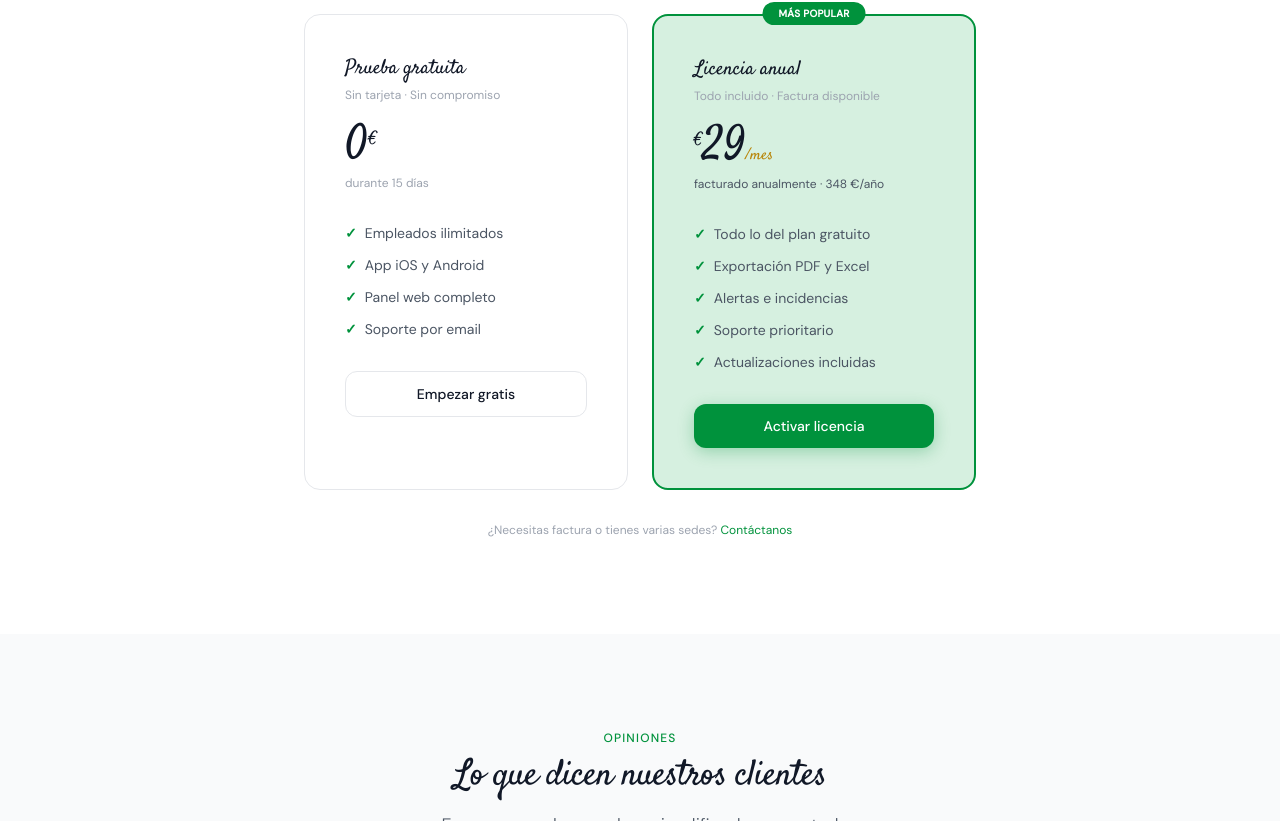
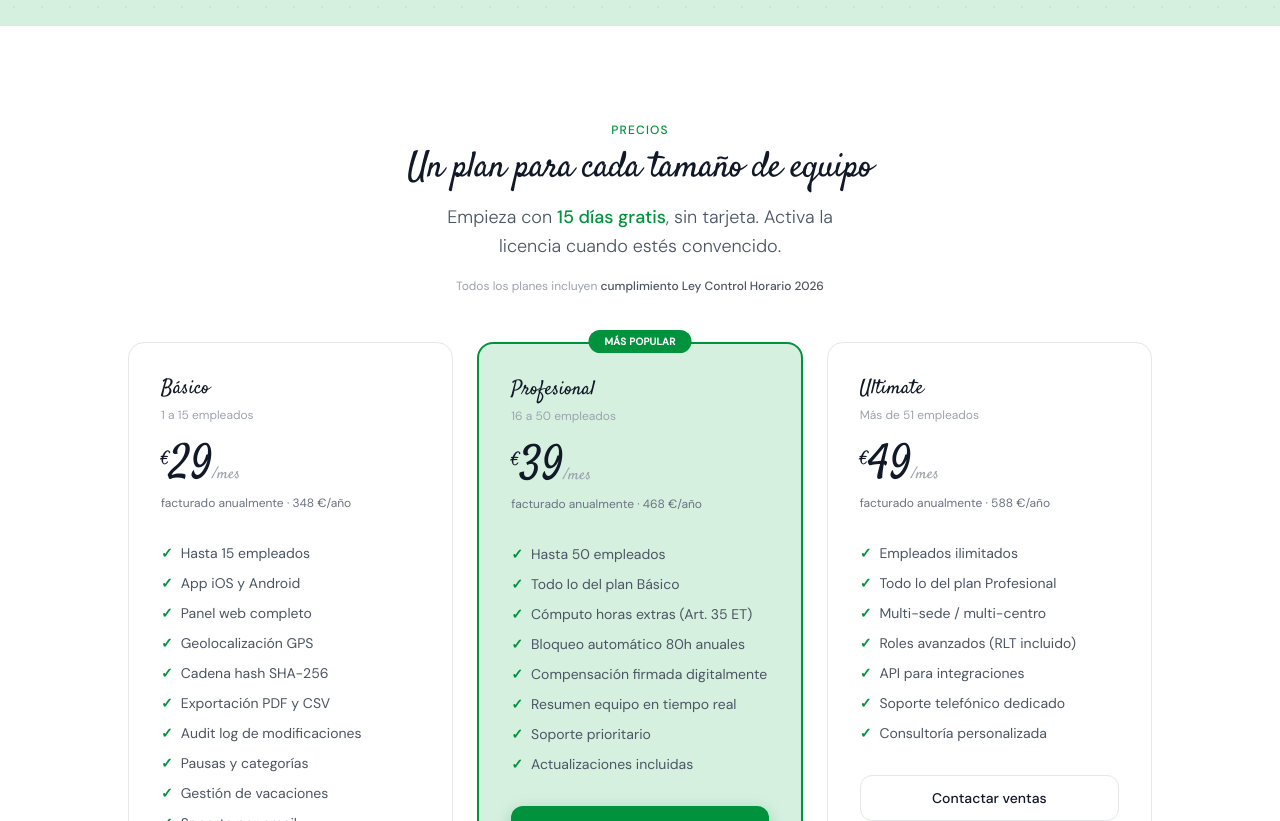
Before and after one commit to Ajmd81/fichajelaboral-landing, a React (Vite) app: page / in a window 1280 px wide. Shown: the part 3299-4120 px from the top of the page. Built offline with nearby package versions, Linux system fonts and the light colour scheme; no server answers.

Commit message:
feat(landing): tres planes (29/39/49€) y features Ley Control Horario 2026

```diff
--- a/src/pages/LandingPage.tsx
+++ b/src/pages/LandingPage.tsx
@@ -171,12 +171,15 @@ export function LandingPage() {
           </div>
 
           {[
-            { icon: '📱', color: 'bg-blue-50', title: 'App móvil nativa',       desc: 'iOS y Android. Un toque para fichar. La app solicita la ubicación en el momento del fichaje — sin ubicación, no hay fichaje.' },
-            { icon: '⏱️', color: 'bg-green-light', title: 'Panel en tiempo real', desc: 'Ve en directo quién está trabajando, desde dónde fichó, quién ha llegado tarde y quién aún no ha registrado entrada.' },
-            { icon: '📊', color: 'bg-blue-50', title: 'Informes exportables',    desc: 'Exporta horas y ubicaciones de cada empleado en PDF o Excel para RRHH, nóminas o auditorías laborales.' },
-            { icon: '👥', color: 'bg-green-light', title: 'Multi-empleado',       desc: 'Gestiona equipos de cualquier tamaño. Roles diferenciados: administrador, responsable y empleado.' },
-            { icon: '🔔', color: 'bg-red-50',  title: 'Alertas de incidencia',   desc: 'Notificaciones automáticas cuando un empleado llega tarde, supera horas o no cierra su jornada.' },
-            { icon: '🔒', color: 'bg-blue-50', title: 'Multi-empresa seguro',    desc: 'Cada empresa tiene su propio espacio aislado. Tus datos son solo tuyos, cifrados y en Europa.' },
+            { icon: '📱', color: 'bg-blue-50',    title: 'App móvil nativa',          desc: 'iOS y Android. Un toque para fichar. La app solicita la ubicación en el momento del fichaje — sin ubicación, no hay fichaje.' },
+            { icon: '⏱️', color: 'bg-green-light', title: 'Panel en tiempo real',     desc: 'Ve en directo quién está trabajando, desde dónde fichó, quién ha llegado tarde y quién aún no ha registrado entrada.' },
+            { icon: '🔐', color: 'bg-blue-50',    title: 'Sellado hash inmutable',    desc: 'Cada fichaje se encadena con un hash SHA-256. Las manipulaciones directas en la base de datos son detectables — preparado para inspección.' },
+            { icon: '📜', color: 'bg-red-50',     title: 'Audit log de modificaciones', desc: 'Toda corrección de fichaje exige motivo y queda registrada con autor, fecha y hash. Cumple Ley Control Horario 2026.' },
+            { icon: '☕', color: 'bg-green-light', title: 'Pausas y categorías',      desc: 'Registra descansos, comidas e interrupciones. Categoriza cada fichaje: jornada, desplazamiento, visita comercial o formación.' },
+            { icon: '📊', color: 'bg-blue-50',    title: 'Informes exportables',     desc: 'Exporta PDF oficial conforme Art. 34.9 ET o CSV para nóminas. Cabecera, datos, horas, ubicaciones y hashes — listo para inspección.' },
+            { icon: '🏖️', color: 'bg-green-light', title: 'Vacaciones integradas',    desc: 'Los empleados solicitan desde la app. El admin aprueba o rechaza con motivo. Los días aprobados bloquean fichajes automáticamente.' },
+            { icon: '💰', color: 'bg-blue-50',    title: 'Extras con firma digital',  desc: 'El cómputo automático separa diurnas y nocturnas. El empleado firma cómo se compensan: en nómina o con descanso.' },
+            { icon: '🔒', color: 'bg-green-light', title: 'Multi-empresa seguro',    desc: 'Cada empresa tiene su propio espacio aislado. Tus datos son solo tuyos, cifrados y en Europa.' },
           ].map(({ icon, color, title, desc }) => (
             <div key={title}
               className="border border-gray-200 rounded-2xl p-8 hover:border-green-primary
@@ -214,21 +217,41 @@ export function LandingPage() {
       </section>
 
       {/* ── PRICING ── */}
-      <section id="pricing" className="py-24 px-8 max-w-5xl mx-auto text-center">
+      <section id="pricing" className="py-24 px-8 max-w-6xl mx-auto text-center">
         <p className="section-tag mb-2">Precios</p>
-        <h2 className="section-title mb-3">Un precio justo, sin sorpresas</h2>
-        <p className="section-sub mb-14 max-w-md mx-auto">Empieza gratis. Activa la licencia cuando estés convencido.</p>
-        <div className="grid grid-cols-1 md:grid-cols-2 gap-6 max-w-2xl mx-auto">
-          {/* Free */}
-          <div className="border border-gray-200 rounded-2xl p-10 text-left hover:-translate-y-1 hover:shadow-md transition-all duration-200">
-            <h3 className="font-display text-xl text-gray-900 mb-1">Prueba gratuita</h3>
-            <p className="text-xs text-gray-400 mb-5">Sin tarjeta · Sin compromiso</p>
-            <p className="font-display text-5xl text-gray-900 leading-none mb-1">0<sup className="text-2xl">€</sup></p>
-            <p className="text-xs text-gray-400 mb-8">durante 15 días</p>
-            <ul className="space-y-3 mb-8">
-              {['Empleados ilimitados','App iOS y Android','Panel web completo','Soporte por email'].map(f => (
-                <li key={f} className="text-sm text-gray-600 flex items-center gap-2">
-                  <span className="text-green-primary font-bold">✓</span> {f}
+        <h2 className="section-title mb-3">Un plan para cada tamaño de equipo</h2>
+        <p className="section-sub mb-4 max-w-md mx-auto">
+          Empieza con <strong className="text-green-primary font-medium">15 días gratis</strong>, sin tarjeta. Activa la licencia cuando estés convencido.
+        </p>
+        <p className="text-xs text-gray-400 mb-12">Todos los planes incluyen <strong className="text-gray-600 font-medium">cumplimiento Ley Control Horario 2026</strong></p>
+
+        <div className="grid grid-cols-1 md:grid-cols-3 gap-6 max-w-5xl mx-auto">
+
+          {/* ── Básico ── */}
+          <div className="border border-gray-200 rounded-2xl p-8 text-left hover:-translate-y-1 hover:shadow-md transition-all duration-200 bg-white">
+            <h3 className="font-display text-xl text-gray-900 mb-1">Básico</h3>
+            <p className="text-xs text-gray-400 mb-5">1 a 15 empleados</p>
+            <p className="font-display text-5xl text-gray-900 leading-none mb-1">
+              <sup className="text-2xl">€</sup>29
+              <span className="text-base font-normal text-gray-400">/mes</span>
+            </p>
+            <p className="text-xs text-gray-500 mb-8">facturado anualmente · 348 €/año</p>
+            <ul className="space-y-2.5 mb-8 text-sm text-gray-600">
+              {[
+                'Hasta 15 empleados',
+                'App iOS y Android',
+                'Panel web completo',
+                'Geolocalización GPS',
+                'Cadena hash SHA-256',
+                'Exportación PDF y CSV',
+                'Audit log de modificaciones',
+                'Pausas y categorías',
+                'Gestión de vacaciones',
+                'Soporte por email',
+              ].map(f => (
+                <li key={f} className="flex items-start gap-2">
+                  <span className="text-green-primary font-bold flex-shrink-0">✓</span>
+                  <span>{f}</span>
                 </li>
               ))}
             </ul>
@@ -239,25 +262,35 @@ export function LandingPage() {
             </Link>
           </div>
 
-          {/* Pro */}
-          <div className="relative border-2 border-green-primary rounded-2xl p-10 text-left
+          {/* ── Profesional (destacado) ── */}
+          <div className="relative border-2 border-green-primary rounded-2xl p-8 text-left
                           bg-green-hero hover:-translate-y-1 hover:shadow-md transition-all duration-200">
             <span className="absolute -top-3.5 left-1/2 -translate-x-1/2
-                             bg-green-primary text-white text-[10px] font-bold
-                             px-4 py-1 rounded-full uppercase tracking-wide whitespace-nowrap">
+                            bg-green-primary text-white text-[10px] font-bold
+                            px-4 py-1 rounded-full uppercase tracking-wide whitespace-nowrap">
               Más popular
             </span>
-            <h3 className="font-display text-xl text-gray-900 mb-1">Licencia anual</h3>
-            <p className="text-xs text-gray-400 mb-5">Todo incluido · Factura disponible</p>
+            <h3 className="font-display text-xl text-gray-900 mb-1">Profesional</h3>
+            <p className="text-xs text-gray-400 mb-5">16 a 50 empleados</p>
             <p className="font-display text-5xl text-gray-900 leading-none mb-1">
-              <sup className="text-2xl">€</sup>29
-              <span className="text-base font-normal text-[#B8860B]">/mes</span>
+              <sup className="text-2xl">€</sup>39
+              <span className="text-base font-normal text-gray-400">/mes</span>
             </p>
-            <p className="text-xs text-gray-600 mb-8">facturado anualmente · 348 €/año</p>
-            <ul className="space-y-3 mb-8">
-              {['Todo lo del plan gratuito','Exportación PDF y Excel','Alertas e incidencias','Soporte prioritario','Actualizaciones incluidas'].map(f => (
-                <li key={f} className="text-sm text-gray-600 flex items-center gap-2">
-                  <span className="text-green-primary font-bold">✓</span> {f}
+            <p className="text-xs text-gray-500 mb-8">facturado anualmente · 468 €/año</p>
+            <ul className="space-y-2.5 mb-8 text-sm text-gray-600">
+              {[
+                'Hasta 50 empleados',
+                'Todo lo del plan Básico',
+                'Cómputo horas extras (Art. 35 ET)',
+                'Bloqueo automático 80h anuales',
+                'Compensación firmada digitalmente',
+                'Resumen equipo en tiempo real',
+                'Soporte prioritario',
+                'Actualizaciones incluidas',
+              ].map(f => (
+                <li key={f} className="flex items-start gap-2">
+                  <span className="text-green-primary font-bold flex-shrink-0">✓</span>
+                  <span>{f}</span>
                 </li>
               ))}
             </ul>
@@ -267,10 +300,42 @@ export function LandingPage() {
               Activar licencia
             </Link>
           </div>
+
+          {/* ── Ultimate ── */}
+          <div className="border border-gray-200 rounded-2xl p-8 text-left hover:-translate-y-1 hover:shadow-md transition-all duration-200 bg-white">
+            <h3 className="font-display text-xl text-gray-900 mb-1">Ultimate</h3>
+            <p className="text-xs text-gray-400 mb-5">Más de 51 empleados</p>
+            <p className="font-display text-5xl text-gray-900 leading-none mb-1">
+              <sup className="text-2xl">€</sup>49
+              <span className="text-base font-normal text-gray-400">/mes</span>
+            </p>
+            <p className="text-xs text-gray-500 mb-8">facturado anualmente · 588 €/año</p>
+            <ul className="space-y-2.5 mb-8 text-sm text-gray-600">
+              {[
+                'Empleados ilimitados',
+                'Todo lo del plan Profesional',
+                'Multi-sede / multi-centro',
+                'Roles avanzados (RLT incluido)',
+                'API para integraciones',
+                'Soporte telefónico dedicado',
+                'Consultoría personalizada',
+              ].map(f => (
+                <li key={f} className="flex items-start gap-2">
+                  <span className="text-green-primary font-bold flex-shrink-0">✓</span>
+                  <span>{f}</span>
+                </li>
+              ))}
+            </ul>
+            <Link to="/contacto" className="block text-center border border-gray-200 text-gray-900 py-3
+                                            rounded-xl text-sm font-medium hover:border-green-primary
+                                            hover:text-green-primary transition-colors no-underline">
+              Contactar ventas
+            </Link>
+          </div>
         </div>
-        <p className="mt-8 text-xs text-gray-400">
-          ¿Necesitas factura o tienes varias sedes?{' '}
-          <Link to="/contacto" className="text-green-primary no-underline hover:underline">Contáctanos</Link>
+
+        <p className="mt-10 text-xs text-gray-400">
+          Todos los precios sin IVA · Sin permanencia · Cancela cuando quieras
         </p>
       </section>
 
@@ -308,11 +373,13 @@ export function LandingPage() {
       {/* ── FAQ ── */}
       <section id="faq" className="py-24 px-8 max-w-2xl mx-auto">
         <h2 className="section-title text-center mb-12">Preguntas frecuentes</h2>
-        <FaqItem q="¿Puede fichar un empleado por otro?" a="No. Cada fichaje está vinculado a la sesión personal del empleado y registra la ubicación GPS del dispositivo en ese momento. El administrador ve exactamente dónde estaba cada persona al fichar. No existe ninguna forma de que un empleado registre la entrada o salida de otro." />
+        <FaqItem q="¿Cumple con la nueva Ley de Control Horario 2026?" a="Sí, totalmente. FichajesLaborales incorpora todos los requisitos: sellado hash criptográfico SHA-256 inmutable, audit log de modificaciones con motivo obligatorio, registro de pausas, categorías de fichaje, exportación oficial conforme al Art. 34.9 ET y firma digital del empleado para la compensación de horas extras." />
+        <FaqItem q="¿Puede fichar un empleado por otro?" a="No. Cada fichaje está vinculado a la sesión personal del empleado y al dispositivo (device binding único). Si alguien intenta loguearse desde otro móvil, el sistema lo bloquea automáticamente." />
+        <FaqItem q="¿Cómo se detectan las manipulaciones en los registros?" a="Cada fichaje genera un hash SHA-256 que encadena con el del fichaje anterior del mismo empleado. Si alguien modifica un registro directamente en la base de datos, la cadena se rompe y la inspección puede detectarlo. Todas las modificaciones legítimas pasan por el sistema y quedan registradas en el audit log con motivo obligatorio." />
         <FaqItem q="¿Necesito tarjeta de crédito para la prueba?" a="No. La prueba gratuita de 15 días es completamente gratuita y no requiere ningún método de pago. Solo te pedimos un email y el nombre de tu empresa." />
         <FaqItem q="¿Qué pasa cuando terminan los 15 días?" a="Tu cuenta queda en modo limitado: puedes ver los datos pero no registrar nuevos fichajes. En ningún caso se borran tus datos. Cuando actives la licencia, todo vuelve a funcionar al instante." />
-        <FaqItem q="¿Cuántos empleados puedo tener?" a="No hay límite de empleados en ninguno de los planes. Tanto en la prueba gratuita como en la licencia de pago puedes añadir todos los que necesites." />
-        <FaqItem q="¿Es válido para la normativa española de registro de jornada?" a="Sí. FichajesLaborales registra la hora exacta de entrada y salida de cada empleado con sello de tiempo, y permite exportar informes mensuales en formato PDF con todos los datos exigidos por el RDL 8/2019." />
+        <FaqItem q="¿Cómo elijo el plan adecuado?" a="Por número de empleados activos: hasta 15 el plan Básico (29€/mes), hasta 50 el Profesional (39€/mes), más de 51 el Ultimate (49€/mes). Si tu equipo crece, puedes cambiar de plan en cualquier momento sin perder datos." />
+        <FaqItem q="¿El bloqueo automático de las 80h extras anuales es obligatorio?" a="Sí, lo exige el Art. 35.2 ET. Cuando un empleado alcanza las 80 horas extras anuales, FichajesLaborales bloquea automáticamente sus fichajes hasta el siguiente año natural, protegiendo a la empresa de sanciones laborales." />
         <FaqItem q="¿Puedo cancelar cuando quiera?" a="Sí. No hay permanencia ni contrato de fidelización. Puedes cancelar desde tu panel de cliente en cualquier momento." />
       </section>
 
```
